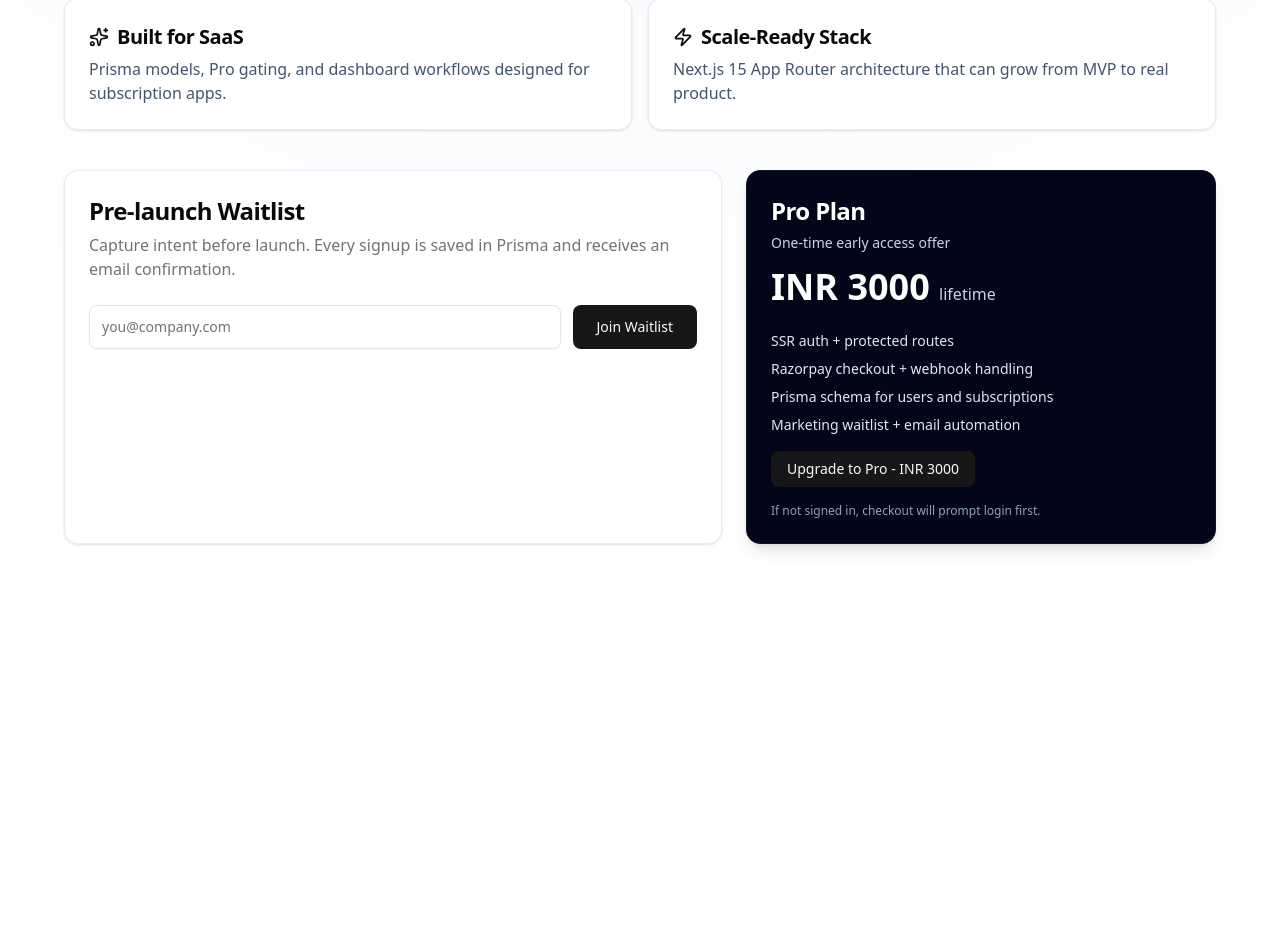
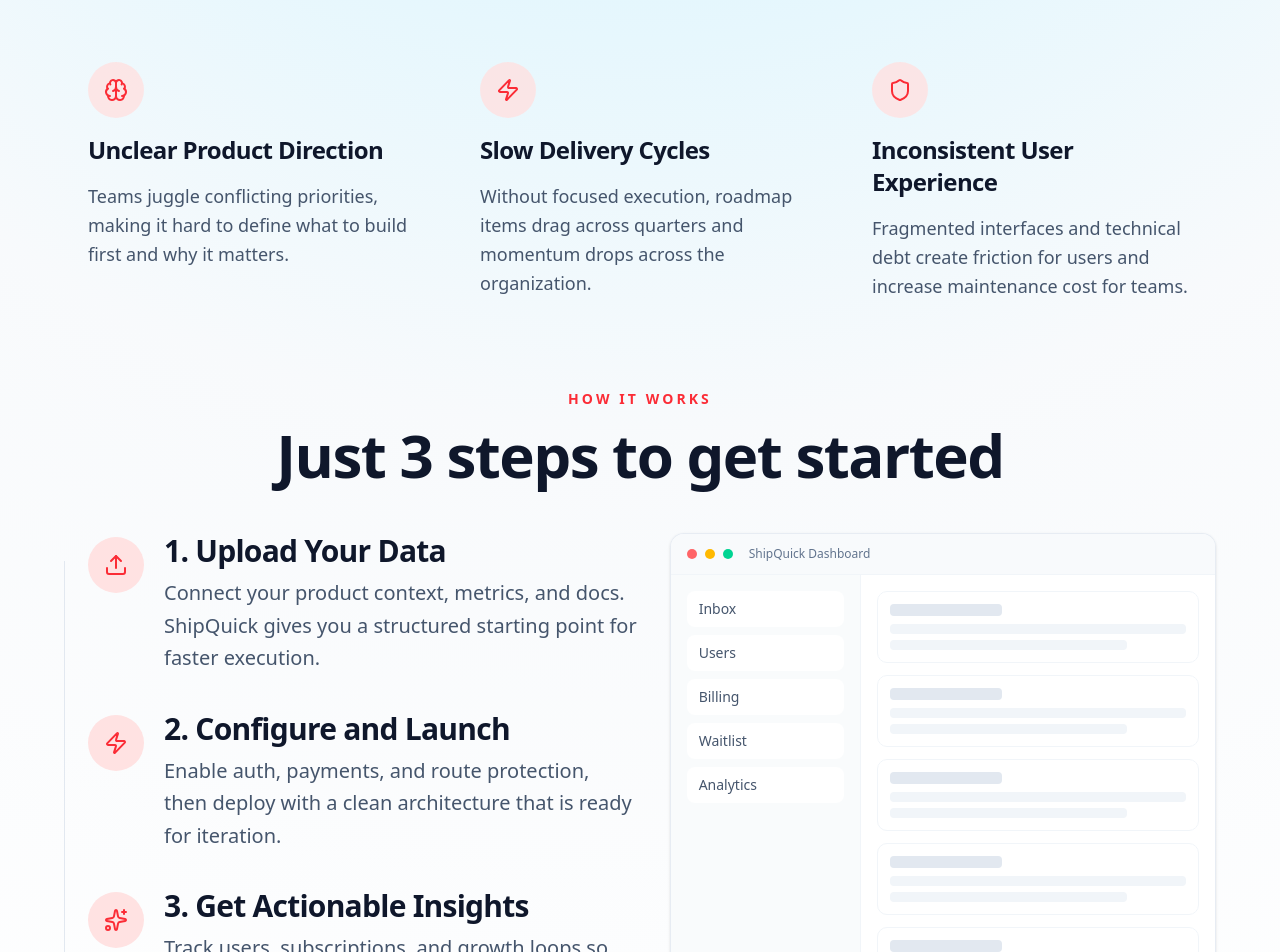
Before and after one commit to Gautham28/shipquick, a Next.js app: page / in a window 1280 px wide. Shown: the part 743-1695 px from the top of the page. Before the commit the page ends 1319 px from the top, so only its background shows below. Built offline with nearby package versions, Linux system fonts and the light colour scheme; no server answers.

Commit message:
added feature sections

```diff
--- a/src/app/page.tsx
+++ b/src/app/page.tsx
@@ -2,7 +2,9 @@ import { Rocket, ShieldCheck, Sparkles, Zap } from "lucide-react"
 
 import { CheckoutButton } from "@/components/checkout-button"
 import { HeroSection } from "@/components/sections/hero-section"
+import { HowItWorksSection } from "@/components/sections/how-it-works-section"
 import { MarketingNavbar } from "@/components/sections/marketing-navbar"
+import { ProblemSection } from "@/components/sections/problem-section"
 import { WaitlistForm } from "@/components/waitlist-form"
 import { Badge } from "@/components/ui/badge"
 import { Card, CardContent, CardDescription, CardHeader, CardTitle } from "@/components/ui/card"
@@ -56,8 +58,10 @@ function FullLandingPage() {
 
       <section className="mx-auto mt-2 max-w-6xl">
         <HeroSection />
+        <ProblemSection />
+        <HowItWorksSection />
 
-        <section id="documentation" className="mt-10 scroll-mt-28 grid gap-4 sm:grid-cols-2">
+        <section className="mt-10 grid gap-4 sm:grid-cols-2">
           {features.map(({ icon: Icon, title, description }) => (
             <Card key={title} className="border-slate-200/80 bg-white/90 shadow-sm">
               <CardHeader>
--- /dev/null
+++ b/src/components/sections/how-it-works-section.tsx
@@ -0,0 +1,93 @@
+import { Sparkles, Upload, Zap } from "lucide-react"
+
+import { Card } from "@/components/ui/card"
+
+const steps = [
+  {
+    id: 1,
+    title: "Upload Your Data",
+    content:
+      "Connect your product context, metrics, and docs. ShipQuick gives you a structured starting point for faster execution.",
+    icon: Upload,
+  },
+  {
+    id: 2,
+    title: "Configure and Launch",
+    content:
+      "Enable auth, payments, and route protection, then deploy with a clean architecture that is ready for iteration.",
+    icon: Zap,
+  },
+  {
+    id: 3,
+    title: "Get Actionable Insights",
+    content:
+      "Track users, subscriptions, and growth loops so your team can make product decisions with confidence.",
+    icon: Sparkles,
+  },
+]
+
+export function HowItWorksSection() {
+  return (
+    <section id="documentation" className="mt-16 scroll-mt-28">
+      <div className="mx-auto max-w-4xl text-center">
+        <p className="text-sm font-semibold uppercase tracking-[0.22em] text-red-500">How It Works</p>
+        <h2 className="mt-4 text-balance text-3xl font-semibold tracking-tight text-slate-900 sm:text-6xl">
+          Just 3 steps to get started
+        </h2>
+      </div>
+
+      <div className="mt-12 grid gap-8 lg:grid-cols-[1.05fr_1fr] lg:items-start">
+        <div className="relative space-y-9 pl-6">
+          <div className="absolute bottom-8 left-0 top-7 w-px bg-slate-200" />
+
+          {steps.map(({ id, title, content, icon: Icon }) => (
+            <div key={id} className="relative flex gap-5">
+              <div className="relative z-10 mt-1 flex size-14 shrink-0 items-center justify-center rounded-full bg-red-100">
+                <Icon className="size-6 text-red-500" />
+              </div>
+              <div className="space-y-2">
+                <h3 className="text-3xl font-semibold tracking-tight text-slate-900">
+                  {id}. {title}
+                </h3>
+                <p className="text-xl leading-relaxed text-slate-600">{content}</p>
+              </div>
+            </div>
+          ))}
+        </div>
+
+        <Card className="overflow-hidden border-slate-200/80 bg-white/90 p-0 shadow-sm">
+          <div className="border-b border-slate-100 bg-slate-50 px-4 py-3">
+            <div className="flex items-center gap-2">
+              <span className="size-2.5 rounded-full bg-red-400" />
+              <span className="size-2.5 rounded-full bg-amber-400" />
+              <span className="size-2.5 rounded-full bg-emerald-400" />
+              <span className="ml-2 text-xs font-medium text-slate-500">ShipQuick Dashboard</span>
+            </div>
+          </div>
+
+          <div className="grid min-h-[420px] grid-cols-[190px_1fr]">
+            <div className="border-r border-slate-100 bg-slate-50/80 p-4">
+              <div className="space-y-2">
+                {["Inbox", "Users", "Billing", "Waitlist", "Analytics"].map((item) => (
+                  <div key={item} className="rounded-md bg-white px-3 py-2 text-sm font-medium text-slate-600">
+                    {item}
+                  </div>
+                ))}
+              </div>
+            </div>
+
+            <div className="space-y-3 p-4">
+              {[1, 2, 3, 4, 5].map((row) => (
+                <div key={row} className="rounded-lg border border-slate-100 bg-white p-3">
+                  <div className="h-3 w-28 rounded bg-slate-200" />
+                  <div className="mt-2 h-2.5 w-full rounded bg-slate-100" />
+                  <div className="mt-1.5 h-2.5 w-4/5 rounded bg-slate-100" />
+                </div>
+              ))}
+            </div>
+          </div>
+        </Card>
+      </div>
+    </section>
+  )
+}
--- /dev/null
+++ b/src/components/sections/problem-section.tsx
@@ -0,0 +1,51 @@
+import { Brain, Shield, Zap } from "lucide-react"
+
+import { Card, CardContent } from "@/components/ui/card"
+
+const problems = [
+  {
+    title: "Unclear Product Direction",
+    description:
+      "Teams juggle conflicting priorities, making it hard to define what to build first and why it matters.",
+    icon: Brain,
+  },
+  {
+    title: "Slow Delivery Cycles",
+    description:
+      "Without focused execution, roadmap items drag across quarters and momentum drops across the organization.",
+    icon: Zap,
+  },
+  {
+    title: "Inconsistent User Experience",
+    description:
+      "Fragmented interfaces and technical debt create friction for users and increase maintenance cost for teams.",
+    icon: Shield,
+  },
+]
+
+export function ProblemSection() {
+  return (
+    <section className="mt-12">
+      <div className="mx-auto max-w-5xl text-center">
+        <p className="text-sm font-semibold uppercase tracking-[0.22em] text-red-500">Problem</p>
+        <h2 className="mt-4 text-balance text-3xl font-semibold tracking-tight text-slate-900 sm:text-5xl">
+          Shipping a high-quality product with a lean team is hard.
+        </h2>
+      </div>
+
+      <div className="mt-12 grid grid-cols-1 gap-6 md:grid-cols-3">
+        {problems.map(({ title, description, icon: Icon }) => (
+          <Card key={title} className="border-none bg-transparent shadow-none">
+            <CardContent className="space-y-4 p-3 sm:p-6">
+              <div className="flex size-14 items-center justify-center rounded-full bg-red-100/80">
+                <Icon className="size-6 text-red-500" />
+              </div>
+              <h3 className="text-2xl font-semibold tracking-tight text-slate-900">{title}</h3>
+              <p className="text-lg leading-relaxed text-slate-600">{description}</p>
+            </CardContent>
+          </Card>
+        ))}
+      </div>
+    </section>
+  )
+}
```
